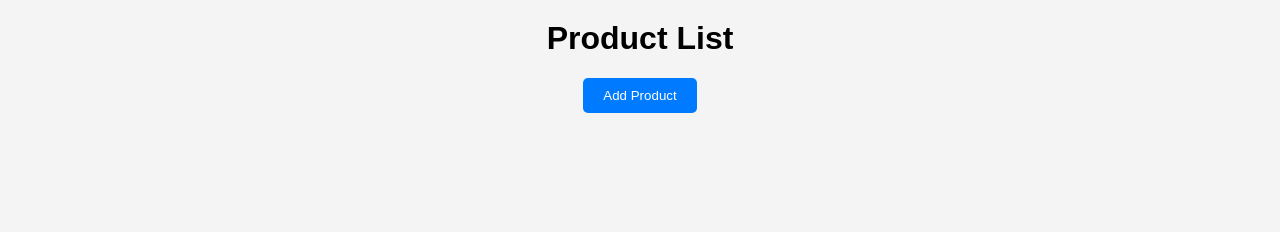
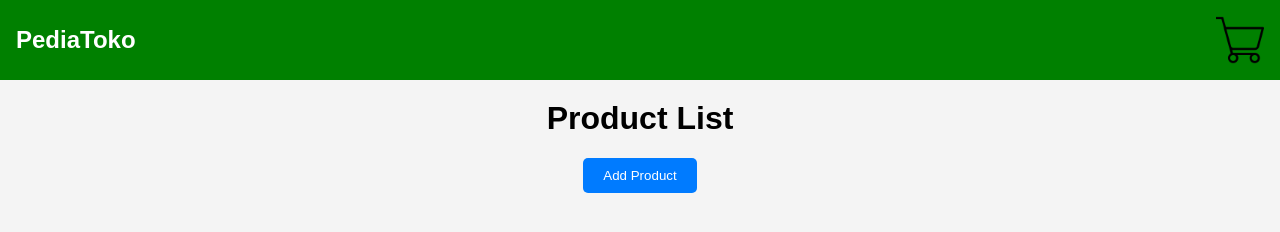
Before and after one commit to Yudhono/platzi-fake-store-vanilla-js, a plain HTML site: page index.html in a window 1280 px wide. Drawn offline with Linux system fonts and the light colour scheme; some packages are replaced by stand-ins of ours; no server answers; a script that the page names is missing.

Commit message:
Add header with title and shopping cart icon to index page

```diff
--- a/index.html
+++ b/index.html
@@ -10,6 +10,12 @@
 </head>
 
 <body>
+    <header class="header">
+        <div class="headerContent">
+            <h1 class="webTitle">PediaToko</h1>
+            <img class="cartIcon" src="/assets/shopping-cart.png" alt="shopping-cart-icon">
+        </div>
+    </header>
     <h1>Product List</h1>
     <button onclick="window.location.href='input-product.html'">Add Product</button>
     <div id="productList"></div>
--- a/styles.css
+++ b/styles.css
@@ -96,3 +96,28 @@ button:hover {
 .delete-product:hover {
   background-color: darkred;
 }
+
+.header {
+  background-color: green;
+  color: white;
+  padding: 1rem;
+  text-align: center;
+  /* height: 2rem; */
+}
+
+.headerContent {
+  display: flex;
+  justify-content: space-between;
+  align-items: center;
+}
+
+.cartIcon {
+  height: 3rem;
+  width: 3rem;
+}
+
+.webTitle {
+  padding: 0;
+  margin: 0;
+  font-size: 1.5rem;
+}
```
Also changed, not shown: assets/shopping-cart.png (added), 1 other file.
